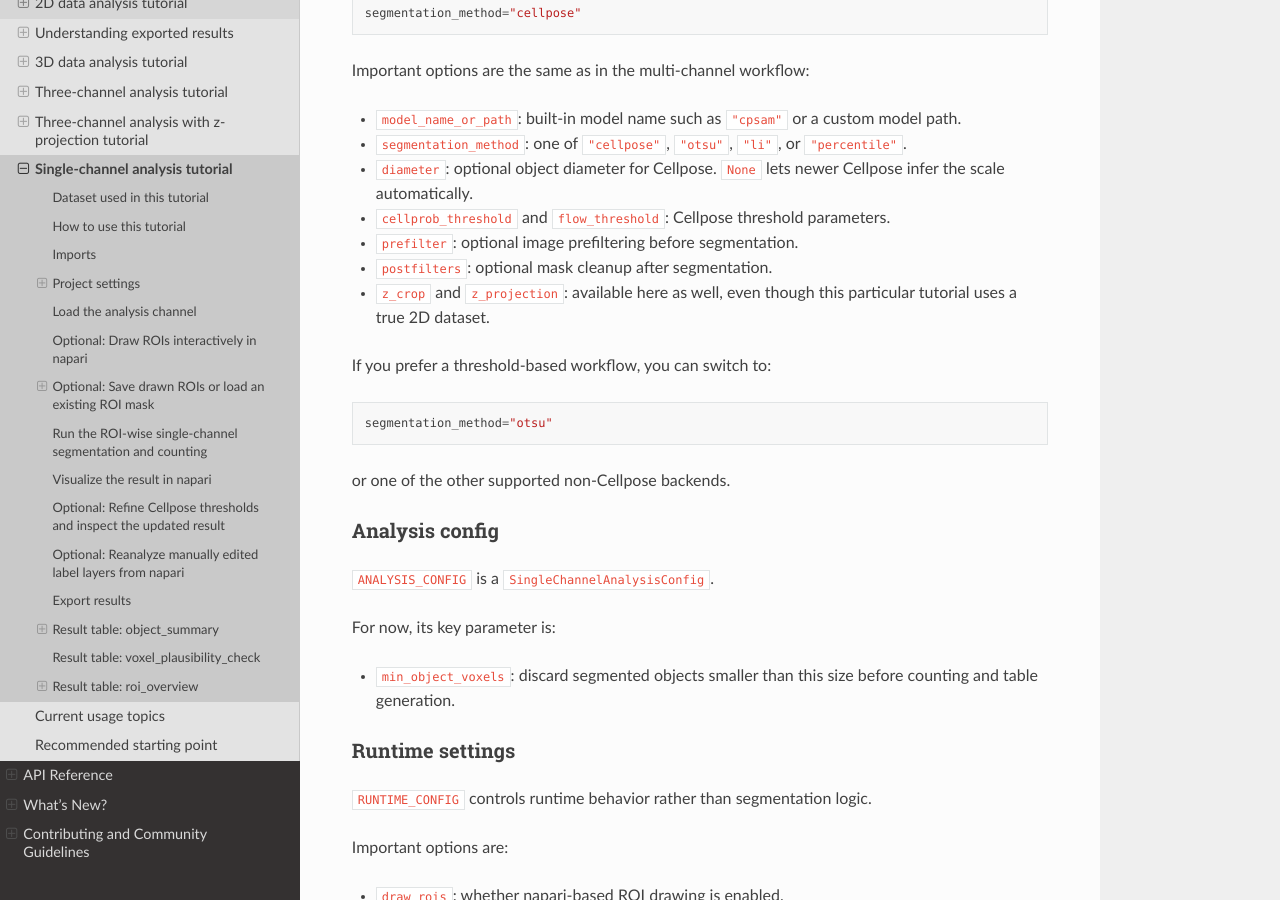
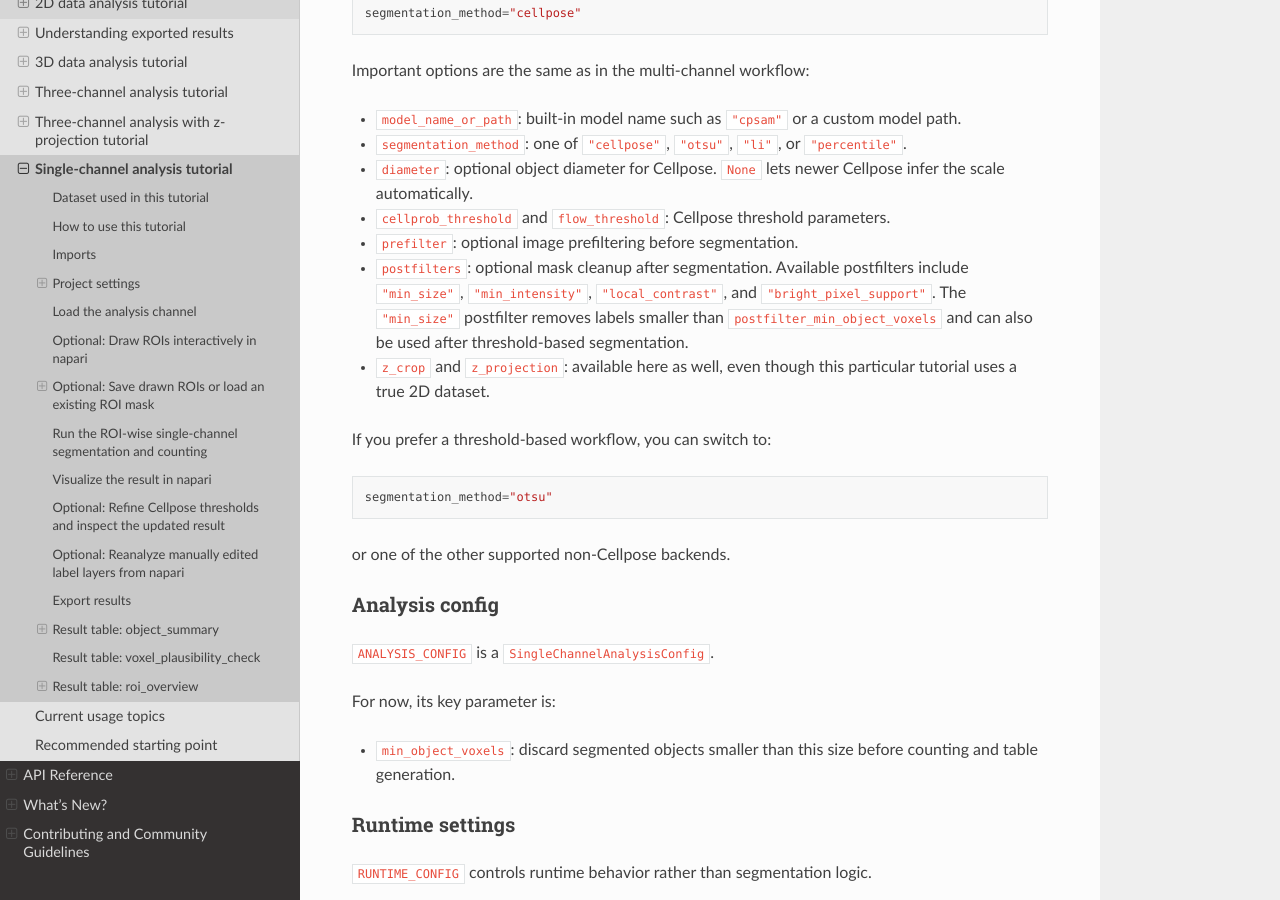
Before and after one commit to FabrizioMusacchio/cellcoloc, a Sphinx documentation site: the page built from docs/source/usage_2d_single_channel_dapi_nuclei.rst, in a window 1280 px wide and 900 px high, scrolled down 4227 px. Built offline with Sphinx 7.4.7 and the Read the Docs theme 3.1.0, drawn with Linux system fonts in a browser that asks for light colours.

Commit message:
feat: add "min_size" postfilter for label cleanup and update documentation

```diff
--- a/docs/source/usage_2d_dapi_stained_nuclei.rst
+++ b/docs/source/usage_2d_dapi_stained_nuclei.rst
@@ -183,7 +183,11 @@ Key options in these configs include:
 - ``prefilter``:
   optional image prefiltering before segmentation.
 - ``postfilters``:
-  optional mask cleanup after segmentation.
+  optional mask cleanup after segmentation. Available postfilters include
+  ``"min_size"``, ``"min_intensity"``, ``"local_contrast"``, and
+  ``"bright_pixel_support"``. The ``"min_size"`` postfilter removes labels
+  smaller than ``postfilter_min_object_voxels`` and can also be used for
+  threshold-based masks such as Otsu outputs.
 
 If you do not want Cellpose for one channel, you can switch that channel to a
 threshold-based backend, for example:
--- a/docs/source/usage_2d_single_channel_dapi_nuclei.rst
+++ b/docs/source/usage_2d_single_channel_dapi_nuclei.rst
@@ -198,7 +198,11 @@ Important options are the same as in the multi-channel workflow:
 - ``prefilter``:
   optional image prefiltering before segmentation.
 - ``postfilters``:
-  optional mask cleanup after segmentation.
+  optional mask cleanup after segmentation. Available postfilters include
+  ``"min_size"``, ``"min_intensity"``, ``"local_contrast"``, and
+  ``"bright_pixel_support"``. The ``"min_size"`` postfilter removes labels
+  smaller than ``postfilter_min_object_voxels`` and can also be used after
+  threshold-based segmentation.
 - ``z_crop`` and ``z_projection``:
   available here as well, even though this particular tutorial uses a true 2D
   dataset.
@@ -443,7 +447,7 @@ Relevant refinement settings include:
 - ``REFINED_FLOW_THRESHOLD``:
   new Cellpose flow threshold.
 - ``REFINED_POSTFILTERS``:
-  optional post hoc filters such as ``"min_intensity"``,
+  optional post hoc filters such as ``"min_size"``, ``"min_intensity"``,
   ``"local_contrast"``, or ``"bright_pixel_support"``.
 
 
--- a/docs/source/usage_three_channel_analysis.rst
+++ b/docs/source/usage_three_channel_analysis.rst
@@ -406,7 +406,8 @@ first two channels. Overall, the cell demonstrates:
 - Cellpose threshold refinement for the cell channel,
 - Cellpose threshold refinement for the marker channel,
 - Cellpose threshold refinement for the third channel,
-- optional postfilters for all three channels,
+- optional postfilters, including size-based label cleanup, for all three
+  channels,
 - optional refinement-time z cropping,
 - viewer refresh with the updated three-channel result.
 
--- a/docs/source/usage_three_channel_zprojection.rst
+++ b/docs/source/usage_three_channel_zprojection.rst
@@ -505,7 +505,7 @@ Important settings
    segmented with Cellpose.
 
 ``REFINED_*_POSTFILTERS``
-   optional post hoc filters such as ``"min_intensity"``,
+   optional post hoc filters such as ``"min_size"``, ``"min_intensity"``,
    ``"local_contrast"``, or ``"bright_pixel_support"``. In this projected
    demonstration script they are left at ``None`` by default.
 
--- a/pyproject.toml
+++ b/pyproject.toml
@@ -4,7 +4,7 @@ build-backend = "setuptools.build_meta"
 
 [project]
 name = "cellcoloc"
-version = "0.0.7"
+version = "0.0.8"
 description = "Interactive segmentation-based colocalization analysis for microscopy images"
 readme = "README.md"
 requires-python = ">=3.12,<3.13"
```
Also changed, not shown: CHANGELOG.md (+19 -0 lines), README.md (+1 -1 lines), docs/source/usage_3d_microglia.rst (+24 -2 lines), 3 other files.
